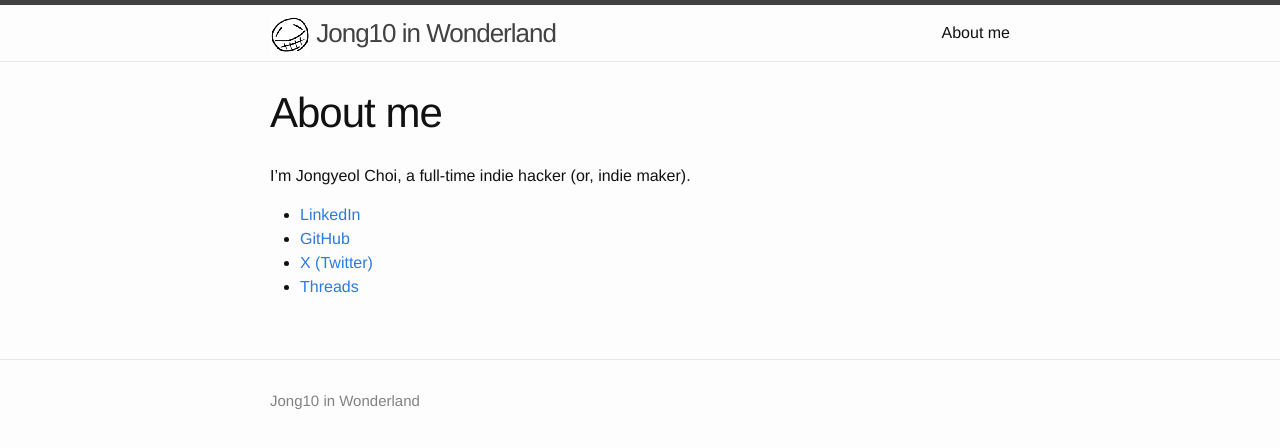
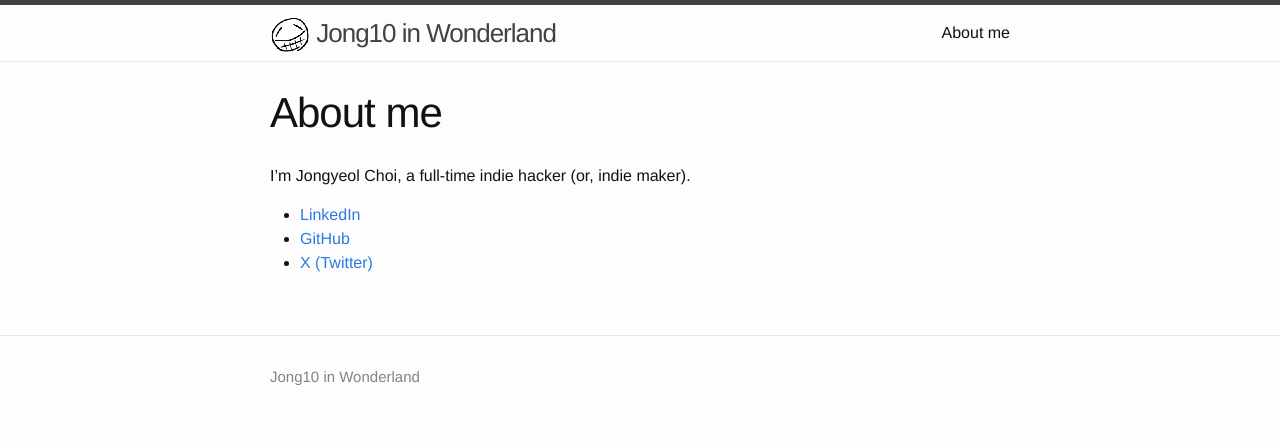
Before and after one commit to jongyeol/jongyeol.github.io, a Jekyll site: the page built from about.md, in a window 1280 px wide. Shown: the top 448 px of the page. Built offline with Jekyll 4.4.1, drawn with Linux system fonts in a browser that asks for light colours.

Commit message:
Remove Threads

```diff
--- a/about.md
+++ b/about.md
@@ -9,4 +9,3 @@ I'm Jongyeol Choi, a full-time indie hacker (or, indie maker).
 * [LinkedIn](https://linkedin.com/in/jongyeol)
 * [GitHub](https://github.com/jongyeol)
 * [X (Twitter)](https://x.com/jongyeolchoi)
-* [Threads](https://www.threads.net/@jongyeol_choi_)
```
